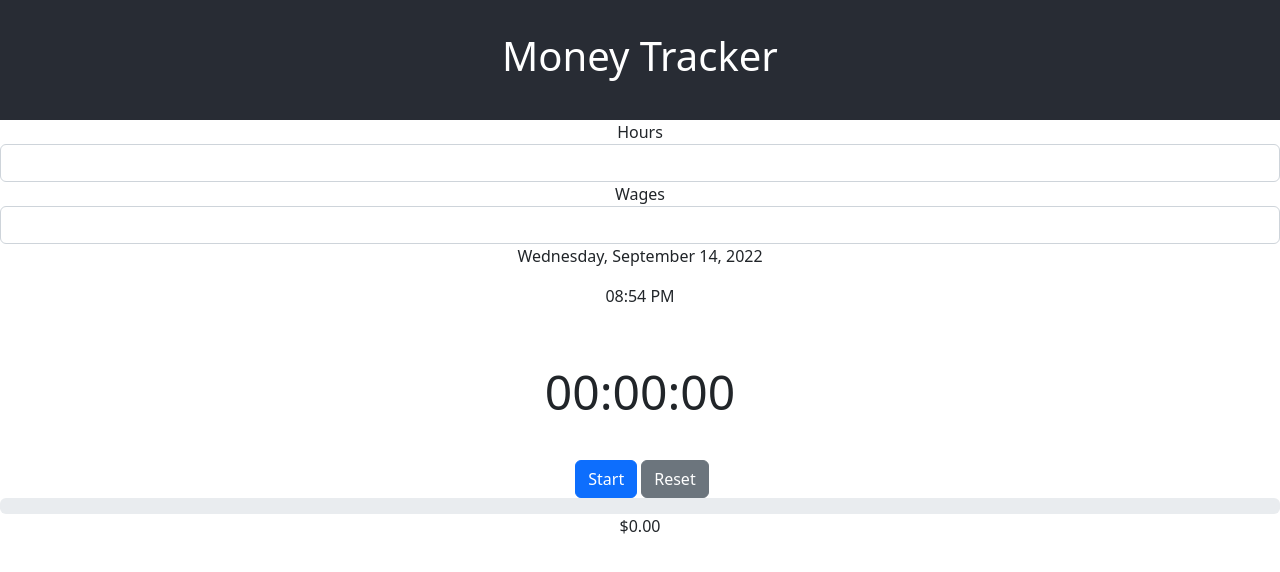
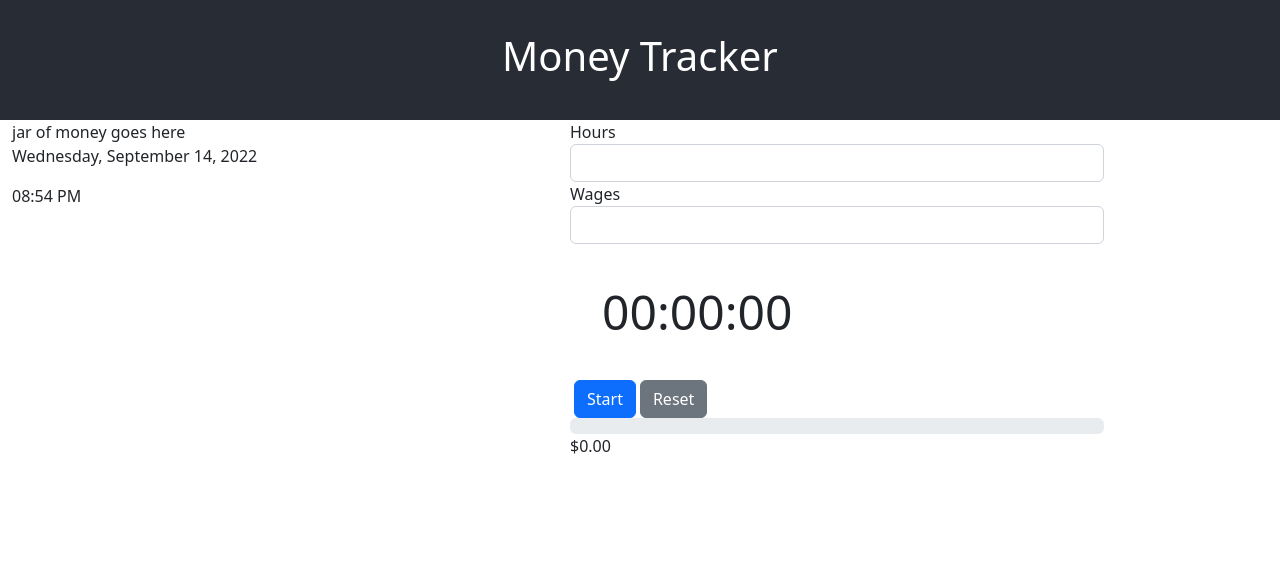
Before and after one commit to WarriorAchilles/Money-Tracker, a React (Create React App) app: page / in a window 1280 px wide. Shown: the top 572 px of the page. Built offline with nearby package versions, Linux system fonts and the light colour scheme.

Commit message:
adjusted styling

```diff
--- a/src/App.css
+++ b/src/App.css
@@ -1,7 +1,3 @@
-.App {
-  text-align: center;
-}
-
 .App-header {
   background-color: #282c34;
   height: 15vh;
@@ -12,3 +8,9 @@
   font-size: 15px;
   color: white;
 }
+
+/* .right-side {
+}
+
+.left-side {
+} */
--- a/src/App.tsx
+++ b/src/App.tsx
@@ -1,7 +1,7 @@
-import React, { FormEvent, useState } from 'react';
-import './App.css';
+import React, { useState } from 'react';
 import Timer from './Timer';
 import DateTime from './DateTime';
+import './App.css';
 
 function App() {
 
@@ -14,7 +14,14 @@ function App() {
         <h1>Money Tracker</h1>
       </header>
       <body>
-        <form>
+        <div className="container row">
+          <div className="left-side col">
+          jar of money goes here
+          <DateTime displayDate={true} displayTime={true}/>
+          </div>
+          <div className="right-side col container">
+            <div className="row">
+              <form className="col">
                 <div className="form-group">
                   <label>Hours</label>
                   <input type="number" name="hours" className="form-control" onChange={e => setHours(Number(e.target.value))} />
@@ -24,8 +31,10 @@ function App() {
                   <input type="number" name="wages" className="form-control" onChange={e => setWages(Number(e.target.value))} />
                 </div>
               </form>
-        <DateTime displayDate={true} displayTime={true} />
+            </div>
             <Timer hours={hours} wages={wages} />
+          </div>
+        </div>
       </body>
     </div>
   );
--- a/src/DateTime.tsx
+++ b/src/DateTime.tsx
@@ -25,7 +25,7 @@ export const DateTime = (props: propTypes) => {
     }
 
     return (
-        <div className="dateTime">
+        <div className="dateTime col">
             {elements}
         </div>
     );
```
Lines whose indentation alone changed are shown as unchanged.
